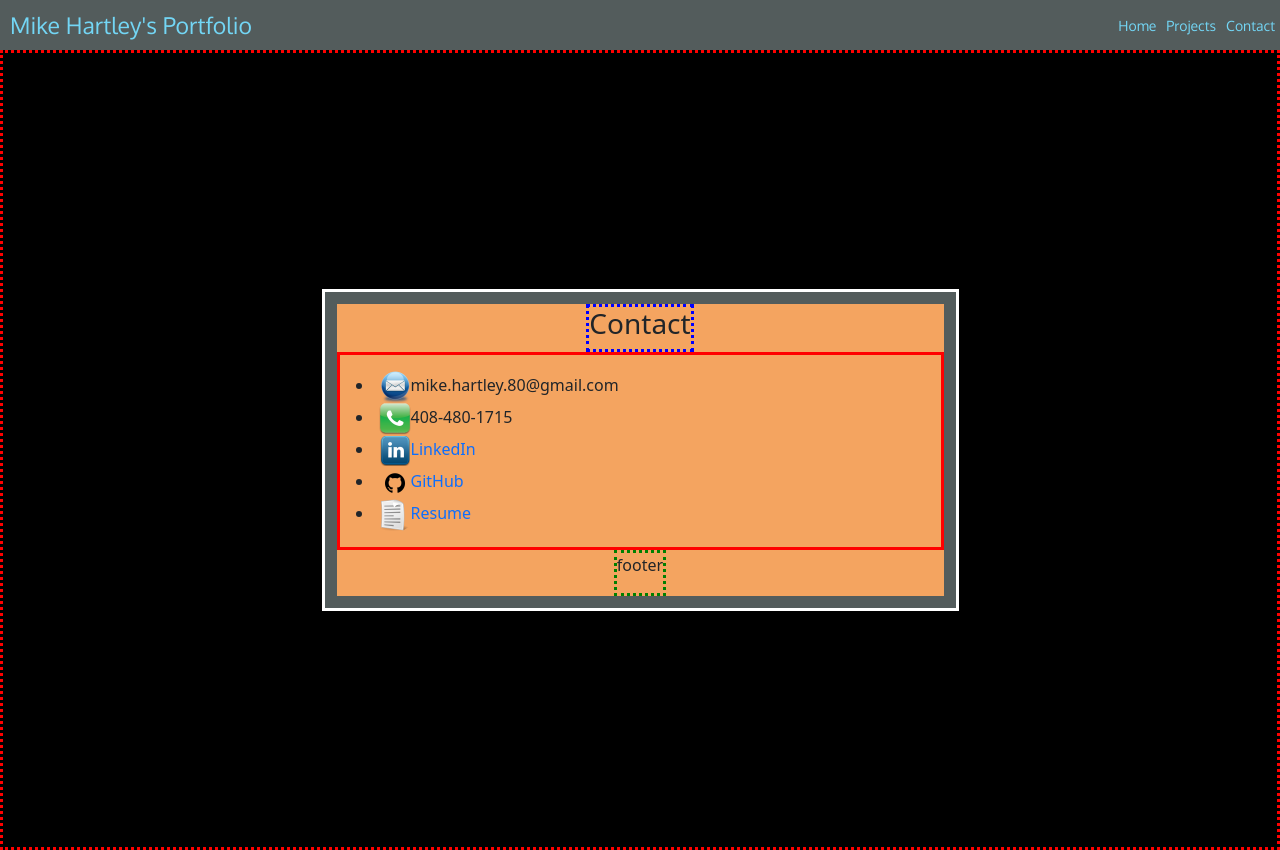
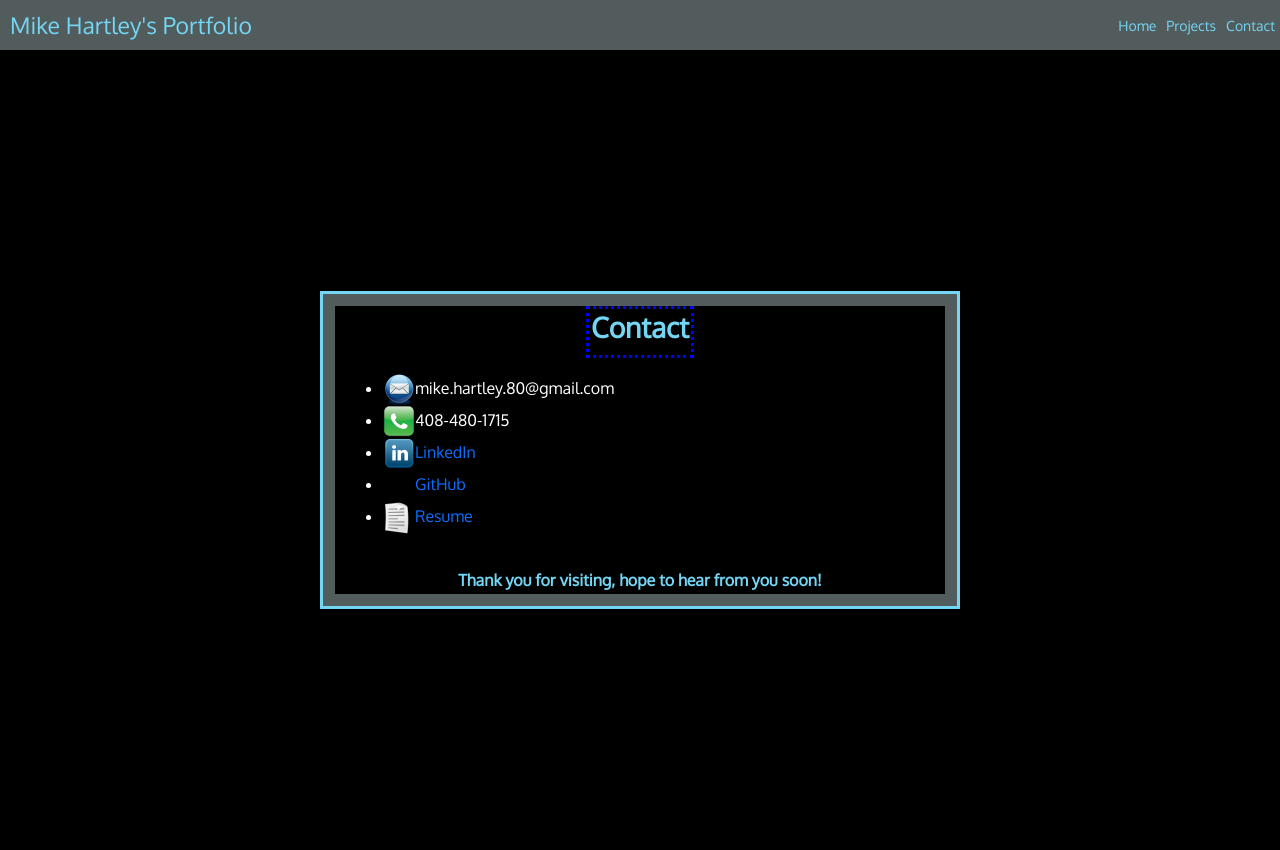
Before and after one commit to mhartley19/portfolio, a React (Create React App) app: page /contact in a window 1280 px wide. Built offline with nearby package versions, Linux system fonts and the light colour scheme.

Commit message:
small changes, restarting comp

```diff
--- a/src/App.css
+++ b/src/App.css
@@ -12,12 +12,13 @@ body{
   padding:0;
   margin:0;
   background-color: black;
+  font-family: 'Oxygen', sans-serif
   /* font-family: 'Dosis', sans-serif;
 
   font-family: 'Libre Baskerville', serif;
   font-family: 'Montserrat', sans-serif;
   font-family: 'Montserrat Alternates', sans-serif;
-  font-family: 'Oxygen', sans-serif;
+
   /* font-family: 'Permanent Marker', cursive; */
   /* font-family: 'Raleway', sans-serif;
 
@@ -27,3 +28,7 @@ body{
 
 
 }
+
+h1 h2 h3 h4 h5{
+  color: var(--headlineBlue)
+}
--- a/src/components/cards/contact-card.js
+++ b/src/components/cards/contact-card.js
@@ -15,6 +15,7 @@ export const CardContact = (props) => {
                 <h3 class='CC-title'>Contact</h3>
             </div>
             <div class='CC-body'>
+                <ul class='contact-list'>
                     <li>
                             <img class='logo' src={emailLogo}></img>
                             mike.hartley.80@gmail.com
@@ -24,28 +25,31 @@ export const CardContact = (props) => {
                             408-480-1715
                     </li>
                     <li>
-                    <img class='logo' src={linkedInLogo}></img>
                         <a  class="contactLink"
                             href="https://www.linkedin.com/in/mikehartley1/">
-                        LinkedIn</a>
+                            <img class='logo' src={linkedInLogo}></img>
+                            LinkedIn
+                            </a>
                     </li>
                     <li>
-                    <img class='logo' src={githubLogo}></img>
                         <a  class="contactLink"
                             href="https://github.com/mhartley19">
-                        GitHub</a>
+                            <img class='logo' src={githubLogo}></img>
+                            GitHub
+                            </a>
                     </li>
                     <li>
-                    <img class='logo' src={resumeLogo}></img>
                         <a  class="contactLink"
                             href="https://docs.google.com/document/d/1M1k88KsLvkHWvoki1BM0USH8YKf7jZA0Bd77hqGXfL8/edit">
-                        Resume</a>
+                            <img class='logo' src={resumeLogo}></img>
+                            Resume
+                            </a>
                     </li>
-
+                </ul>
 
             </div>
             <div class='CC-footer'>
-                <p>footer</p>
+                <div>Thank you for visiting, hope to hear from you soon!</div>
             </div>
 
         </div>
--- a/src/css/contact.css
+++ b/src/css/contact.css
@@ -3,7 +3,7 @@
 
 #CP{
     display: flex;
-    border: 3px dotted red;
+    /* border: 3px dotted red; */
     height: 100vh;
     align-items: center;
     justify-content: center;
@@ -12,10 +12,8 @@
 #CC-container{
     display: flex;
     justify-content: center;
-    border: 3px solid white;
+    border: 3px solid var(--headlineBlue);
     min-width: 50%;
-    max-width:50%
-
 
 }
 
@@ -26,7 +24,8 @@
     align-items: center;
     flex-direction: column;
     width: 100%;
-    background-color: sandybrown;
+    background-color: black;
+    color: white;
     border: .8em solid var(--navBarColor);
 
 
@@ -38,10 +37,7 @@
 
 }
 
-.luna{
-    width:200px;
-    height: 150px
-}
+
 .CP-CC-container{
     display: flex;
     flex-direction: column;
@@ -49,30 +45,28 @@
 
 }
 
-/* .CP-container{
 
-
-} */
 
 
 
 .CC-header{
     display: flex;
     align-items: center;
+    padding:2px;
     border: 3px dotted blue;
-}
-
-.CC-title-container{
-    border: 3px dotted green;
 
 }
 
-/* .CC-title{
 
-} */
+
+.CC-title{
+    font-weight: 700;
+    color: var(--headlineBlue);
+
+}
 
 .CC-body{
-    border:3px solid red;
+    /* border:3px solid red; */
     display: flex;
     flex-direction: column;
     justify-content: start;
@@ -84,9 +78,10 @@
 
 .CC-footer{
     display: flex;
-    border: 3px dotted green;
-    align-items: center;
-    align-content: center;
+    /* border: 3px dotted green; */
+    font-weight: 700;
+    color: var(--headlineBlue);
+    padding: 2px;
 
 
 }
--- a/src/css/projects.css
+++ b/src/css/projects.css
@@ -27,12 +27,14 @@
   display: flex;
   width: 100%;
   padding: 2rem;
-  height: auto;
   justify-content: center;
+  align-items: center;
   flex-wrap: wrap;
+  border: 3px solid white;
 
 
 }
+
 
 
 .PC{
@@ -43,6 +45,7 @@
   min-width: 250px;
   box-shadow: -1rem 0 3rem black;
   transition: .2s;
+  border: 3px dotted red;
   /* flex-wrap: wrap; */
   /* opacity: .8; */
 
@@ -76,6 +79,8 @@
   transition: .2s;
   padding: .8rem;
   font-family: 'Oxygen', sans-serif;
+
+
 }
 
 .PC-info-header{
```
Lines whose indentation alone changed are shown as unchanged.
